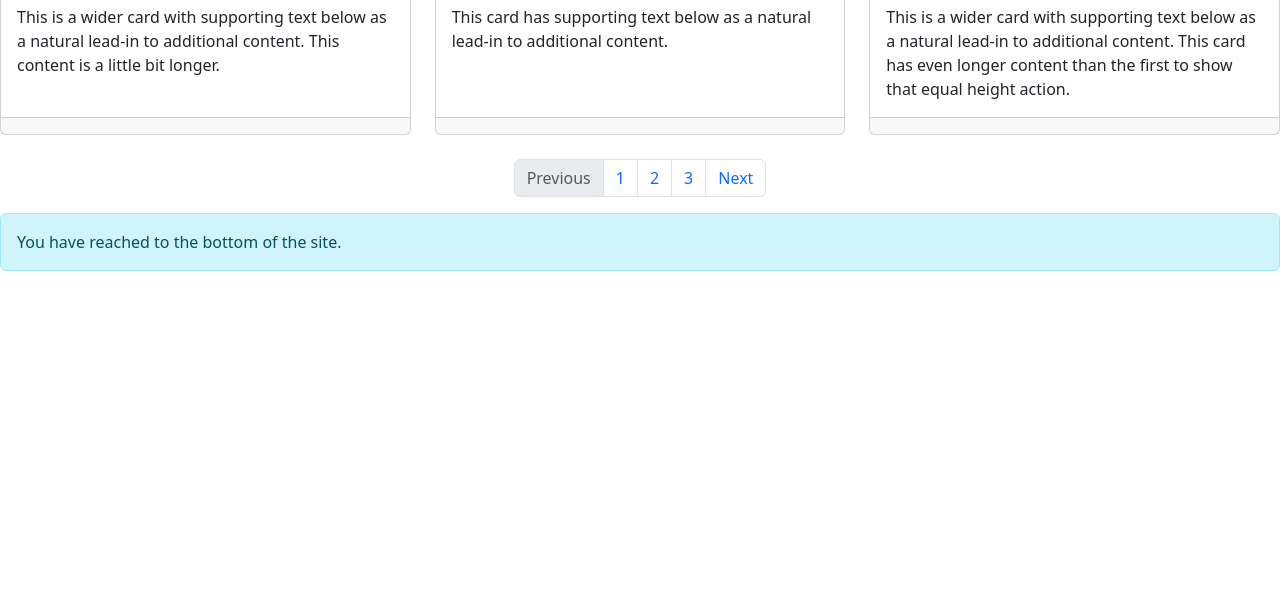
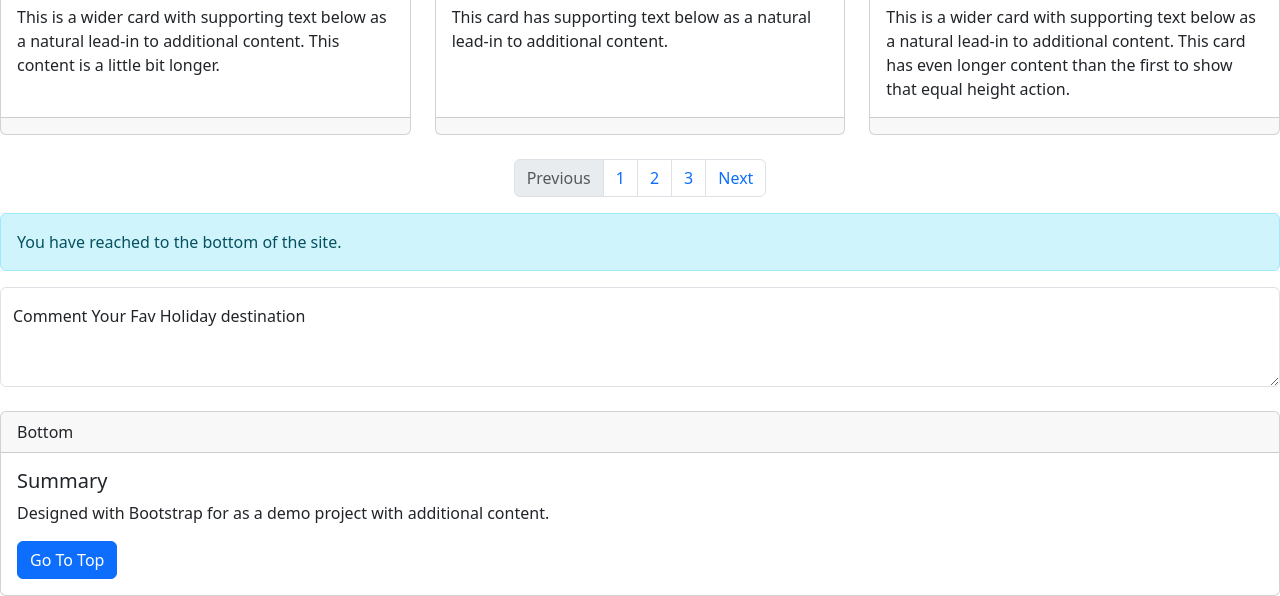
Before and after one commit to coderun13/bootstrap_frontend, a plain HTML site: page index.html in a window 1280 px wide. Shown: the part 912-1508 px from the top of the page. Before the commit the page ends 1199 px from the top, so only its background shows below. Drawn offline with nearby package versions, Linux system fonts and the light colour scheme.

Commit message:
comments

```diff
--- a/index.html
+++ b/index.html
@@ -201,3 +201,27 @@
 <div class="alert alert-info" role="alert">
   You have reached to the bottom of the site.
  </div>
+
+ <!--comments-->
+
+ <div class="form-floating">
+  <textarea class="form-control" placeholder="Leave a comment here" id="floatingTextarea2" style="height: 100px"></textarea>
+  <label for="floatingTextarea2">Comment Your Fav Holiday destination</label>
+</div><br />
+
+<!--Footer-->
+
+<footer>
+<div class="card">
+  <div class="card-header">
+    Bottom
+  </div>
+  <div class="card-body">
+    <h5 class="card-title">Summary</h5>
+    <p class="card-text">Designed with Bootstrap for as a demo project with additional content.</p>
+    <a href="#" class="btn btn-primary">Go To Top</a>
+  </div>
+</div>
+</footer>
+</body>
+</html>
```
